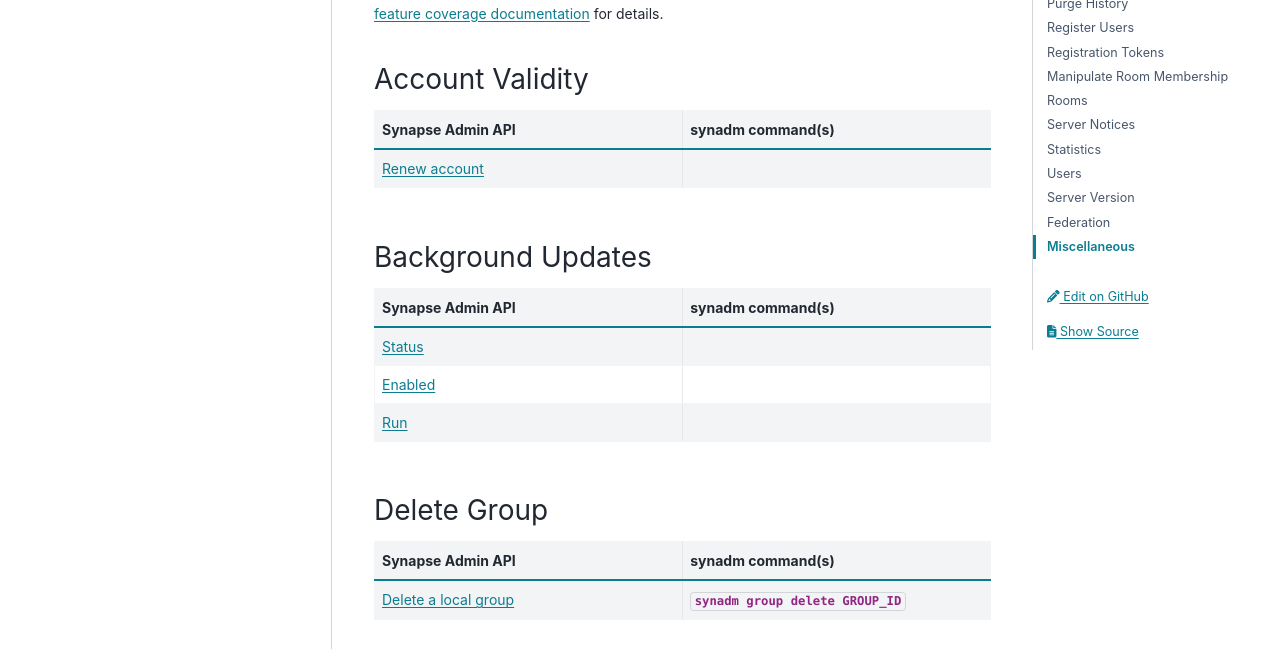
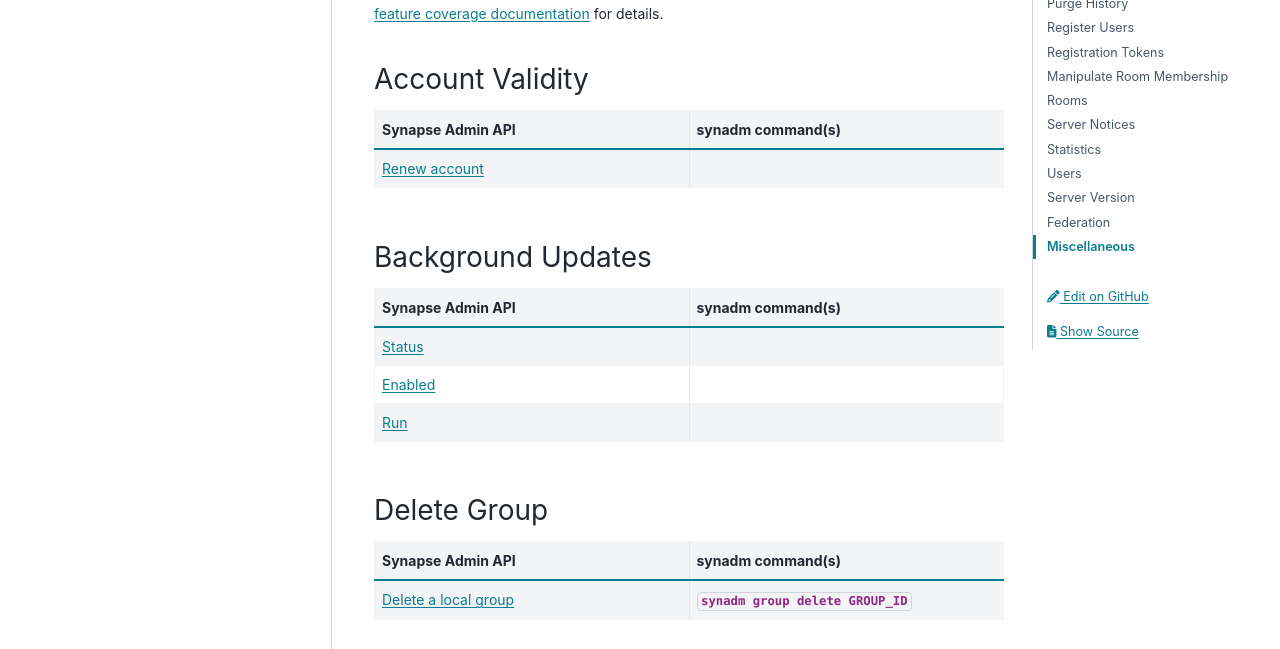
Before and after one commit to JOJ0/synadm, a Sphinx documentation site: the page built from doc/source/features.rst, in a window 1280 px wide and 900 px high. Shown: the part 251-900 px from the top of the window. Built offline with Sphinx 7.4.7 and the PyData theme 0.15.4, drawn with Linux system fonts in a browser that asks for light colours.

Commit message:
docs: remove stuff from furo theme
This partially reverts commit e1dff9eeb9d48007191f92cd0f574d21717dc8e2.

```diff
--- a/doc/source/features.rst
+++ b/doc/source/features.rst
@@ -12,9 +12,7 @@
 .. csv-table::
    :file: features/account_validity.csv
    :header: "Synapse Admin API","synadm command(s)"
-   :width: 98%
    :widths: 1 1
-   :align: left
 
 Background Updates
 ------------------
@@ -22,9 +20,7 @@
 .. csv-table::
    :file: features/background_updates.csv
    :header: "Synapse Admin API","synadm command(s)"
-   :width: 98%
    :widths: 1 1
-   :align: left
 
 Delete Group
 ------------
@@ -32,9 +28,7 @@
 .. csv-table::
    :file: features/delete_group.csv
    :header: "Synapse Admin API","synadm command(s)"
-   :width: 98%
    :widths: 1 1
-   :align: left
 
 Event Reports
 -------------
@@ -42,9 +36,7 @@
 .. csv-table::
    :file: features/event_reports.csv
    :header: "Synapse Admin API","synadm command(s)"
-   :width: 98%
    :widths: 1 1
-   :align: left
 
 Experimental Features
 ---------------------
@@ -52,9 +44,7 @@
 .. csv-table::
    :file: features/experimental_features.csv
    :header: "Synapse Admin API","synadm command(s)"
-   :width: 98%
    :widths: 1 1
-   :align: left
 
 Media
 -----
@@ -62,9 +52,8 @@
 .. csv-table::
    :file: features/media.csv
    :header: "Synapse Admin API","synadm command(s)"
-   :width: 98%
    :widths: 1 1
-   :align: left
+   :keepspace:
 
 Purge History
 -------------
@@ -72,9 +61,7 @@
 .. csv-table::
    :file: features/purge_history.csv
    :header: "Synapse Admin API","synadm command(s)"
-   :width: 98%
    :widths: 1 1
-   :align: left
 
 Register Users
 --------------
@@ -82,9 +69,7 @@
 .. csv-table::
    :file: features/register_users.csv
    :header: "Synapse Admin API","synadm command(s)"
-   :width: 98%
    :widths: 1 1
-   :align: left
 
 Registration Tokens
 -------------------
@@ -92,9 +77,7 @@
 .. csv-table::
    :file: features/registration_tokens.csv
    :header: "Synapse Admin API","synadm command(s)"
-   :width: 98%
    :widths: 1 1
-   :align: left
 
 Manipulate Room Membership
 --------------------------
@@ -102,9 +85,7 @@
 .. csv-table::
    :file: features/manipulate_room_membership.csv
    :header: "Synapse Admin API","synadm command(s)"
-   :width: 98%
    :widths: 1 1
-   :align: left
 
 Rooms
 -----
@@ -112,9 +93,7 @@
 .. csv-table::
    :file: features/rooms.csv
    :header: "Synapse Admin API","synadm command(s)"
-   :width: 98%
    :widths: 1 1
-   :align: left
 
 Server Notices
 --------------
@@ -122,9 +101,7 @@
 .. csv-table::
    :file: features/server_notices.csv
    :header: "Synapse Admin API","synadm command(s)"
-   :width: 98%
    :widths: 1 1
-   :align: left
 
 Statistics
 ----------
@@ -132,9 +109,7 @@
 .. csv-table::
    :file: features/statistics.csv
    :header: "Synapse Admin API","synadm command(s)"
-   :width: 98%
    :widths: 1 1
-   :align: left
 
 Users
 -----
@@ -142,9 +117,7 @@
 .. csv-table::
    :file: features/users.csv
    :header: "Synapse Admin API","synadm command(s)"
-   :width: 98%
    :widths: 1 1
-   :align: left
 
 Server Version
 --------------
@@ -152,9 +125,7 @@
 .. csv-table::
    :file: features/server_version.csv
    :header: "Synapse Admin API","synadm command(s)"
-   :width: 98%
    :widths: 1 1
-   :align: left
 
 Federation
 ----------
@@ -162,9 +133,7 @@
 .. csv-table::
    :file: features/federation.csv
    :header: "Synapse Admin API","synadm command(s)"
-   :width: 98%
    :widths: 1 1
-   :align: left
 
 Miscellaneous
 -------------
@@ -172,9 +141,7 @@
 .. csv-table::
    :file: features/miscellaneous.csv
    :header: "Description","synadm command(s)"
-   :width: 98%
    :widths: 1 1
-   :align: left
 
 
 .. _documentation source directory:
```
